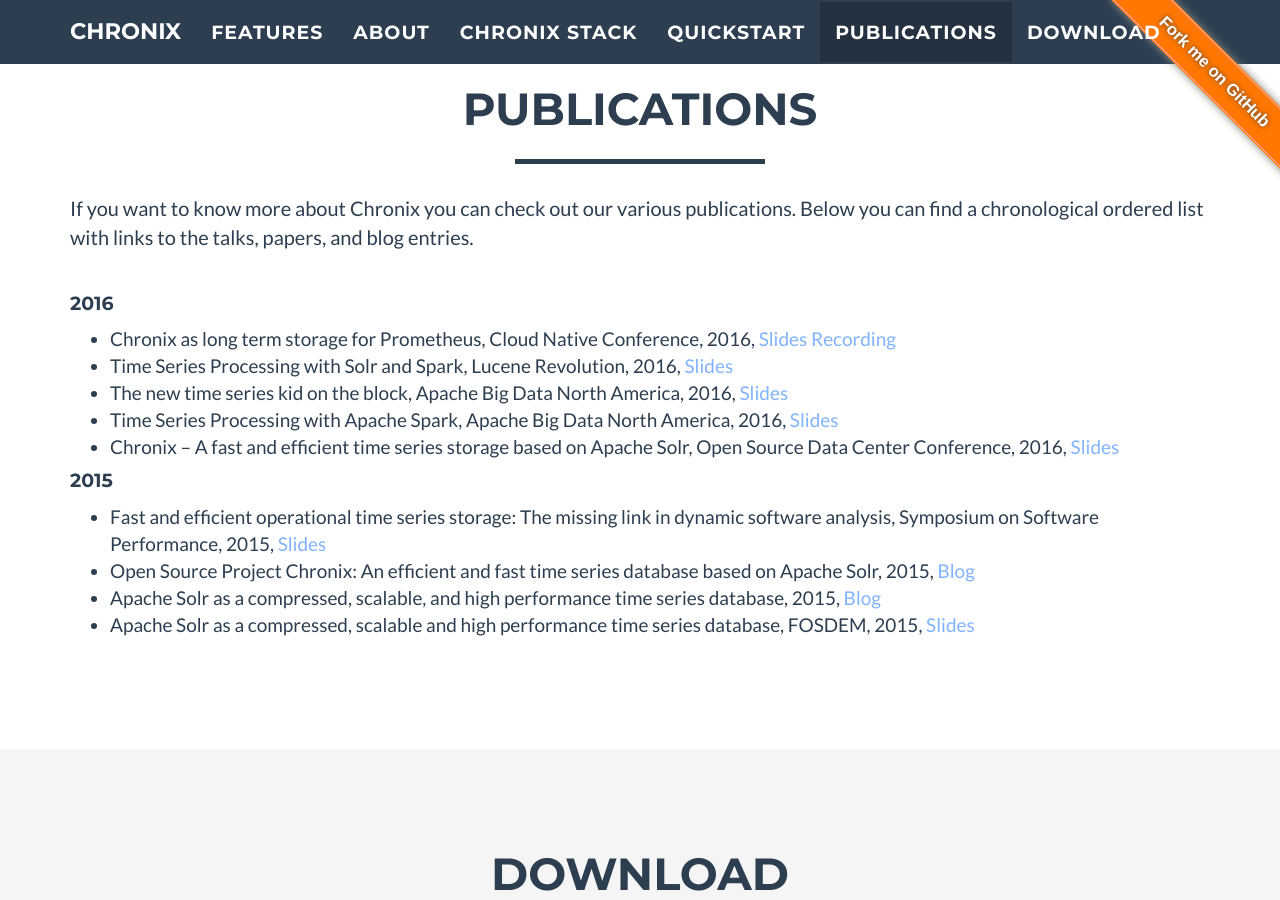
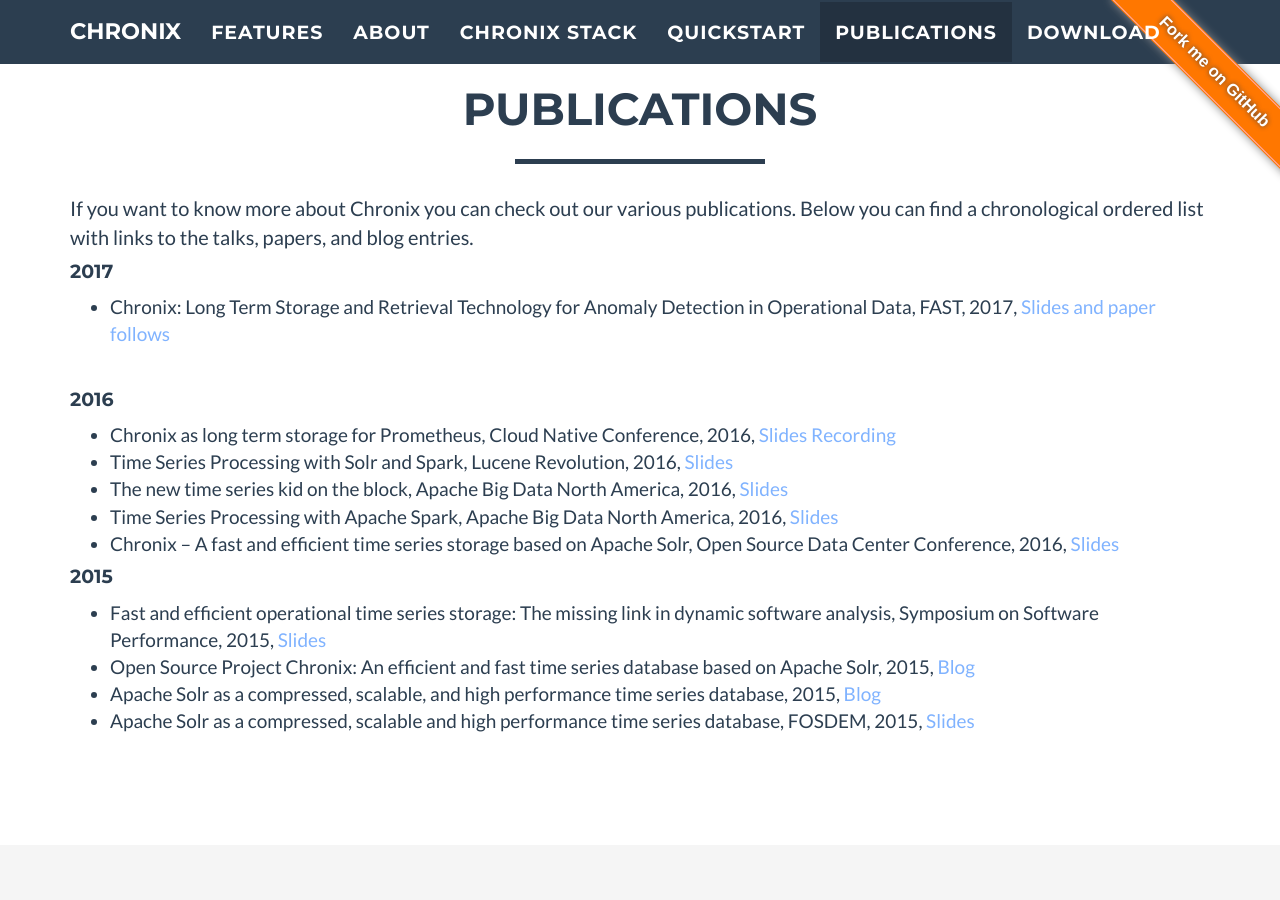
Before and after one commit to ChronixDB/chronixDB.github.io, a Jekyll site: the page built from index.html, in a window 1280 px wide and 900 px high, scrolled down 5433 px. Built offline with Jekyll 4.4.1, drawn with Linux system fonts in a browser that asks for light colours.

Commit message:
Added FAST conference.

```diff
--- a/_includes/publications.html
+++ b/_includes/publications.html
@@ -13,6 +13,12 @@
                     If you want to know more about Chronix you can check out our various publications.
                     Below you can find a chronological ordered list with links to the talks, papers, and blog entries.
                 </p>
+                <h4>2017</h4>
+                <ul>
+                    <li>Chronix: Long Term Storage and Retrieval Technology for Anomaly Detection in Operational Data, FAST, 2017,
+                        <a href="#">Slides and paper follows</a>
+                    </li>
+                </ul>
                 <br>
                 <h4>2016</h4>
                 <ul>
```
